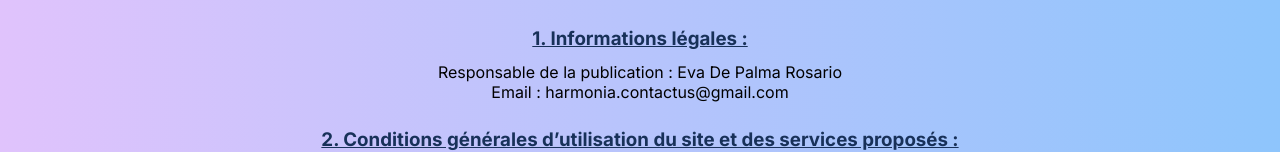
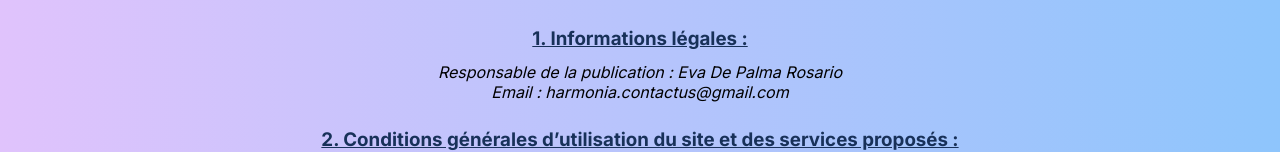
Before and after one commit to eva-dpr2004/Harmonia_Client, a React (Create React App) app: page /mentions-legales in a window 1280 px wide. Shown: the part 231-383 px from the top of the page. Built offline with nearby package versions, Linux system fonts and the light colour scheme; no server answers.

Commit message:
read-me-fix-css-fix

```diff
--- a/src/components/Legal/TextMentionsLegales.jsx
+++ b/src/components/Legal/TextMentionsLegales.jsx
@@ -8,10 +8,10 @@ function TextMentionsLegales() {
       <p className='IntroductionParagraphe'>Conformément aux dispositions des articles 6-III et 19 de la Loi n° 2004-575 du 21 juin 2004 pour la Confiance dans l'économie numérique, dite L.C.E.N., nous portons à la connaissance des utilisateurs et visiteurs du site : www.harmonia.com les informations suivantes :</p>
 
       <h3>1. Informations légales :</h3>
-      <p>
+      <address>
         Responsable de la publication : Eva De Palma Rosario<br/>
         Email : harmonia.contactus@gmail.com<br/>
-      </p>
+      </address>
 
       <h3>2. Conditions générales d’utilisation du site et des services proposés :</h3>
       <p>
```
Also changed, not shown: public/index.html (+0 -14 lines), 2 other files (tests, documents, lock files or other folders).
